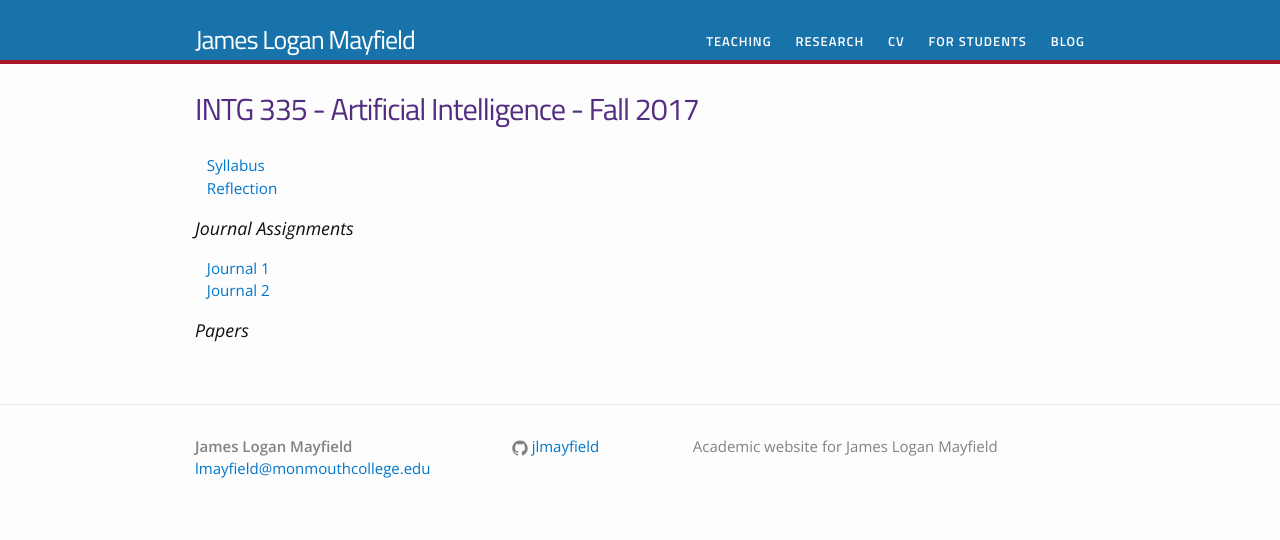
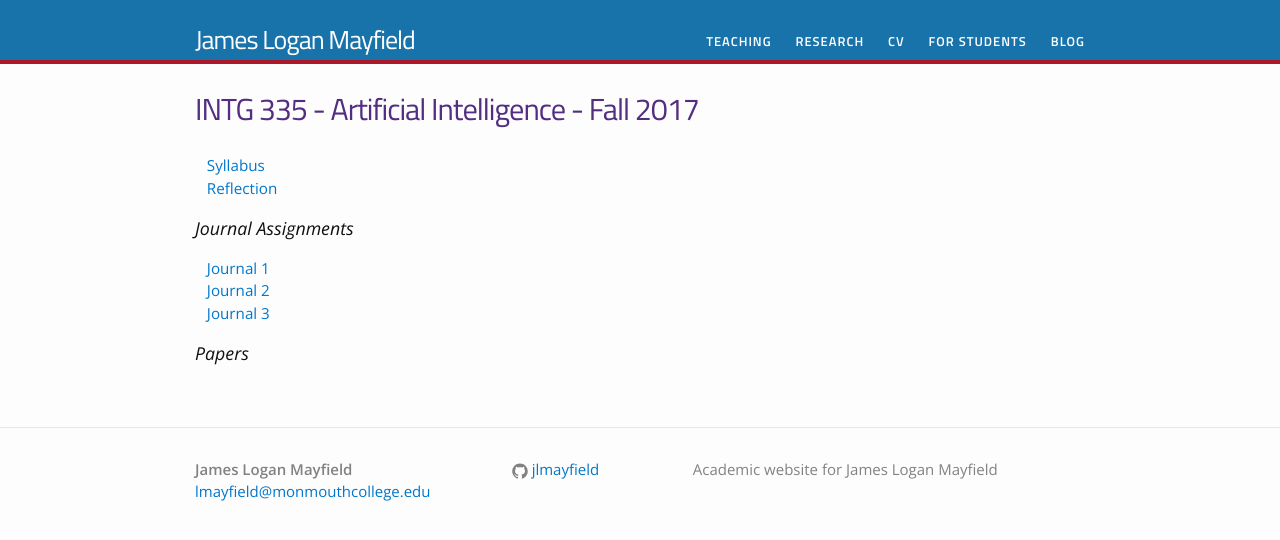
Before and after one commit to jlmayfield/jlmayfield.github.io, a Jekyll site: the page built from teaching/intg335.md, in a window 1280 px wide. Shown: the top 540 px of the page. Built offline with Jekyll 4.4.1, drawn with Linux system fonts in a browser that asks for light colours.

Commit message:
fa17. added intg335 journal 3

```diff
--- a/teaching/intg335.md
+++ b/teaching/intg335.md
@@ -12,5 +12,7 @@ permalink: /teaching/INTG335/
 
 &nbsp;&nbsp;&nbsp;[Journal 1](/teaching/INTG335/journals/intg335-journal1.pdf)
 &nbsp;&nbsp;&nbsp;[Journal 2](/teaching/INTG335/journals/intg335-journal2.pdf)
+&nbsp;&nbsp;&nbsp;[Journal 3](/teaching/INTG335/journals/intg335-journal3.pdf)
+
 
 ### Papers
```
Also changed, not shown: 1 other file.
